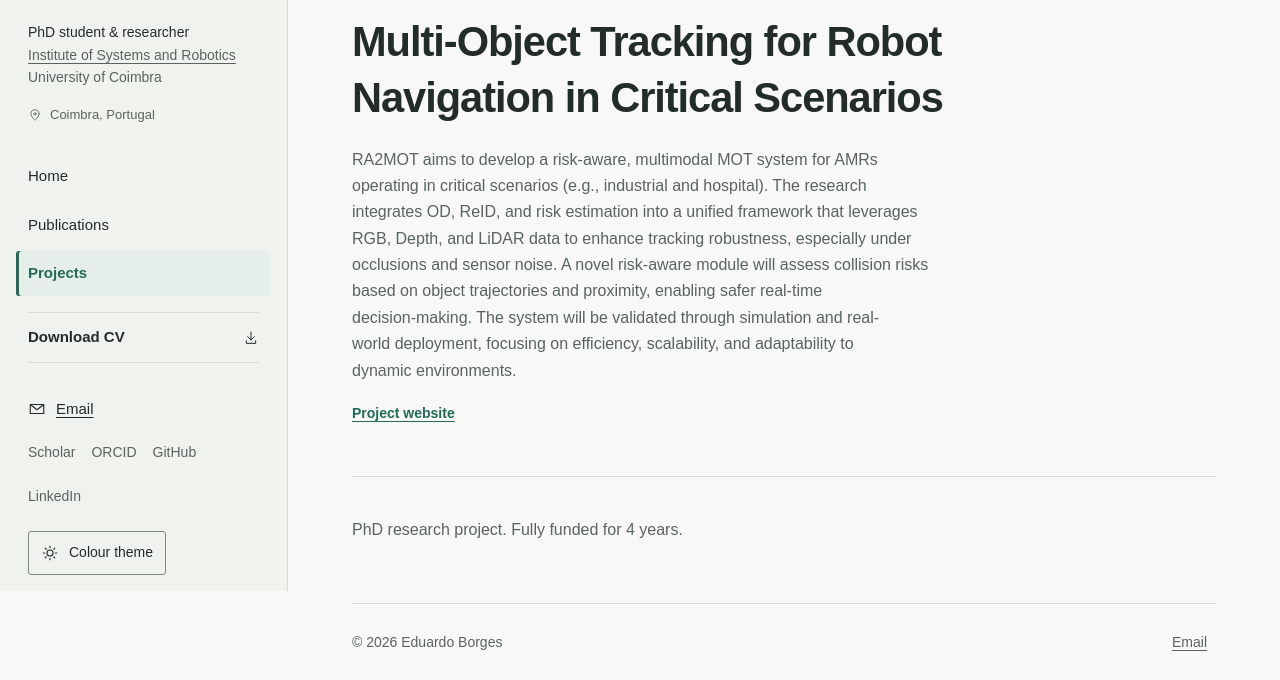
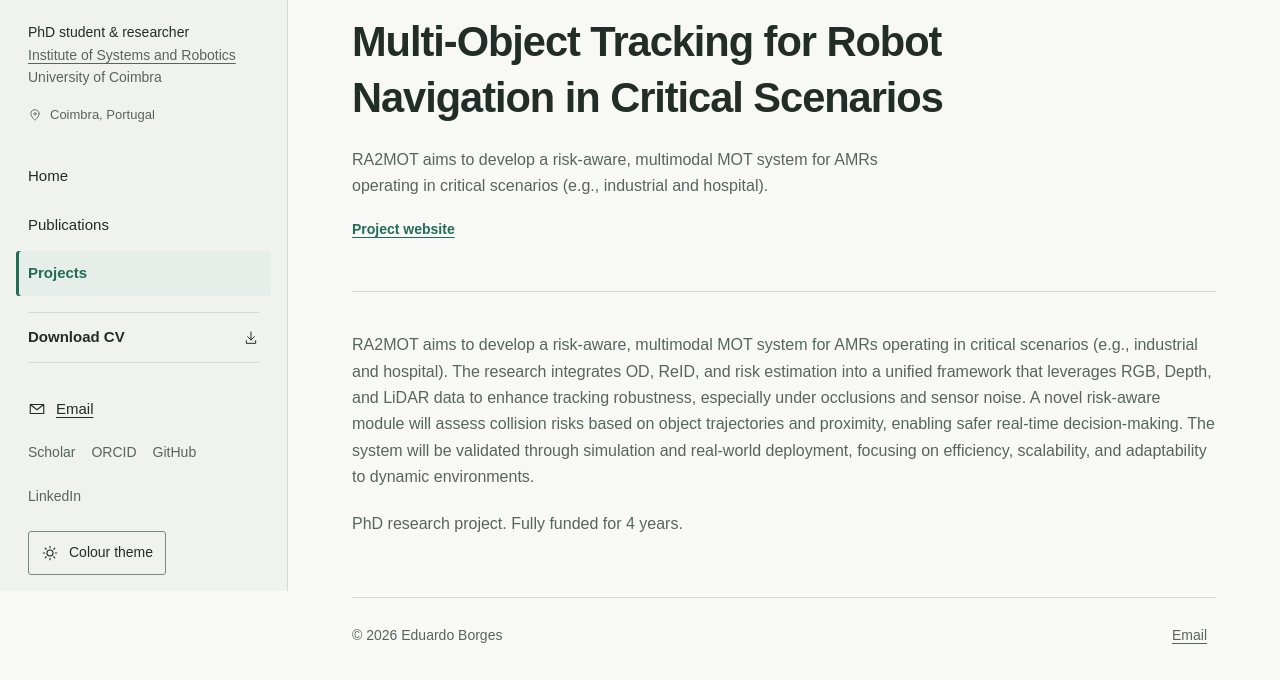
Before and after one commit to eduardojsborges/eduardojsborges.github.io, an Astro site: page /research-portfolio/projects/ra2mot in a window 1280 px wide. Shown: the part 209-889 px from the top of the page. Built offline with nearby package versions, Linux system fonts and the light colour scheme; Astro itself is replaced by a stand-in of ours.

Commit message:
Update RA2MOT project summary and adjust XPro featured status

```diff
--- a/src/content/projects/ra2mot.md
+++ b/src/content/projects/ra2mot.md
@@ -2,7 +2,7 @@
 # Copy into src/content/projects/your-project.md.
 # Required fields:
 title: "RA2MOT- Risk-Aware Multimodal Multi-Object Tracking for Robot Navigation in Critical Scenarios"
-summary: "RA2MOT aims to develop a risk-aware, multimodal MOT system for AMRs operating in critical scenarios (e.g., industrial and hospital). The research integrates OD, ReID, and risk estimation into a unified framework that leverages RGB, Depth, and LiDAR data to enhance tracking robustness, especially under occlusions and sensor noise. A novel risk-aware module will assess collision risks based on object trajectories and proximity, enabling safer real-time decision-making. The system will be validated through simulation and real-world deployment, focusing on efficiency, scalability, and adaptability to dynamic environments."
+summary: "RA2MOT aims to develop a risk-aware, multimodal MOT system for AMRs operating in critical scenarios (e.g., industrial and hospital)."
 role: "PhD Student"
 
 # Optional ordering and homepage settings:
@@ -21,6 +21,7 @@ projectUrl: "https://sciproj.ptcris.pt/104171DFA"
 # thumbnail: "/images/your-project.webp"
 # thumbnailAlt: "Description of the project image"
 ---
+RA2MOT aims to develop a risk-aware, multimodal MOT system for AMRs operating in critical scenarios (e.g., industrial and hospital). The research integrates OD, ReID, and risk estimation into a unified framework that leverages RGB, Depth, and LiDAR data to enhance tracking robustness, especially under occlusions and sensor noise. A novel risk-aware module will assess collision risks based on object trajectories and proximity, enabling safer real-time decision-making. The system will be validated through simulation and real-world deployment, focusing on efficiency, scalability, and adaptability to dynamic environments.
 
 PhD research project. Fully funded for 4 years.
 
--- a/src/content/projects/xpro.md
+++ b/src/content/projects/xpro.md
@@ -3,7 +3,7 @@ title: "XPro"
 summary: "Explainable probabilistic models for robot perception and autonomous vehicles, in collaboration with the University of Greifswald, Germany."
 role: "Visiting researcher"
 order: 2
-featured: true
+featured: false
 projectUrl: "https://www.isr.uc.pt/projects/xpro"
 ---
 
```
